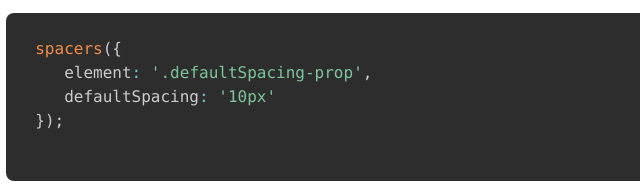
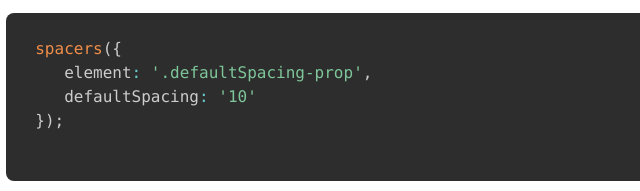
Before and after one commit to actuallyakash/spacers, a website: page docs/index.html in a window 1280 px wide. Shown: the part 3469-3660 px from the top of the page, 257-897 px from the left. Drawn offline with nearby package versions, Linux system fonts and the light colour scheme; a script that the page names is missing.

Commit message:
Fixed documentation error 🔺

```diff
--- a/docs/index.html
+++ b/docs/index.html
@@ -346,7 +346,7 @@
                      <code class="language-js">
    spacers({
       element: '.defaultSpacing-prop',
-      defaultSpacing: '10px'
+      defaultSpacing: '10'
    });
                      </code>
                   </pre>
```
Also changed, not shown: readme.md.
